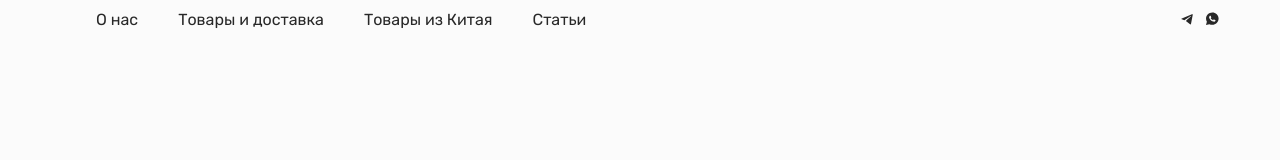
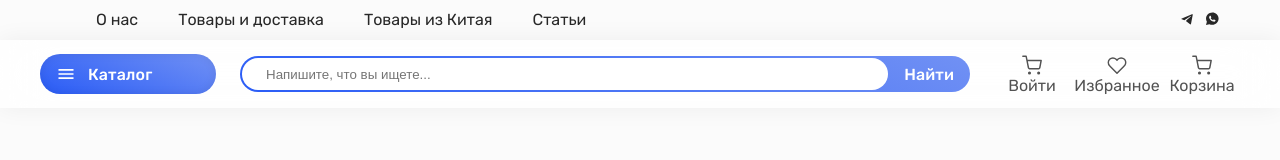
Before and after one commit to ShammasovAmir/magazin-test-0987, a website built with Parcel: page src/index.html in a window 1280 px wide. Built offline with nearby package versions, Linux system fonts and the light colour scheme.

Commit message:
added nav bottom

```diff
--- a/src/index.html
+++ b/src/index.html
@@ -13,7 +13,11 @@
     <link rel="stylesheet" href="scss/main.scss" />
   </head>
   <body>
-    <!-- Навигация -->
+    <!--
+      /*
+       * Навигация
+       */
+     -->
     <nav class="nav">
       <div class="nav__top">
         <div class="container">
@@ -49,6 +53,62 @@
           </div>
         </div>
       </div>
+      <div class="nav__bottom">
+        <div class="container">
+          <div class="nav__bottom-container">
+            <div class="catalog-btn">
+              <img
+                src="./assets/icons/burger-white.svg"
+                alt=""
+                class="catalog-btn__img"
+              />
+              <div class="catalog-btn__text">Каталог</div>
+            </div>
+            <div class="search">
+              <input
+                type="text"
+                name=""
+                id=""
+                placeholder="Напишите, что вы ищете..."
+                class="search__input"
+              />
+              <div class="search__btn">Найти</div>
+            </div>
+            <ul class="nav__bottom-buttons">
+              <li class="nav__bottom-button">
+                <a href="#">
+                  <img
+                    src="./assets/icons/login-icon.svg"
+                    alt=""
+                    class="nav__bottom-button-icon"
+                  />
+                  <p class="nav__bottom-button-text">Войти</p>
+                </a>
+              </li>
+              <li class="nav__bottom-button">
+                <a href="#">
+                  <img
+                    src="./assets/icons/heart-icon.svg"
+                    alt=""
+                    class="nav__bottom-button-icon"
+                  />
+                  <p class="nav__bottom-button-text">Избранное</p>
+                </a>
+              </li>
+              <li class="nav__bottom-button">
+                <a href="#">
+                  <img
+                    src="./assets/icons/cart-icon.svg"
+                    alt=""
+                    class="nav__bottom-button-icon"
+                  />
+                  <p class="nav__bottom-button-text">Корзина</p>
+                </a>
+              </li>
+            </ul>
+          </div>
+        </div>
+      </div>
     </nav>
   </body>
 </html>
--- a/src/scss/components/_navigation.scss
+++ b/src/scss/components/_navigation.scss
@@ -32,4 +32,108 @@
     justify-content: end;
     align-items: center;
   }
+
+  &__bottom {
+    padding-top: 14px;
+    padding-bottom: 14px;
+    background: rgba(255, 255, 255, 0.8);
+    box-shadow: 0px 0px 24px 0px rgba(0, 0, 0, 0.06);
+    backdrop-filter: blur(25px);
+  }
+
+  &__bottom-container {
+    display: flex;
+    justify-content: center;
+    align-items: center;
+    gap: 24px;
+  }
+
+  .catalog-btn {
+    cursor: pointer;
+    display: flex;
+    width: 176px;
+    padding: 10px 24px 10px 16px;
+    align-items: center;
+    gap: 12px;
+    flex-shrink: 0;
+    border-radius: 60px;
+    background: var(
+      --blue-linear,
+      linear-gradient(23deg, #2a5cf6 0%, #2a5cf6 0.01%, #7191f4 100%)
+    );
+    box-shadow: 0px 0px 10px 0px rgba(0, 0, 0, 0.08) inset;
+
+    &__text {
+      color: #fff;
+      text-align: center;
+      font-size: 16px;
+      font-style: normal;
+      font-weight: 500;
+      line-height: normal;
+      letter-spacing: 0.1px;
+    }
+  }
+
+  .search {
+    cursor: pointer;
+    display: flex;
+    padding: 2px 16px 2px 2px;
+    align-items: center;
+    gap: 16px;
+    flex: 1 0 0;
+    border-radius: 56px;
+    background: var(
+      --blue-linear,
+      linear-gradient(23deg, #2a5cf6 0%, #2a5cf6 0.01%, #7191f4 100%)
+    );
+
+    &__input {
+      outline: none;
+      border: 0;
+      display: flex;
+      padding: 9px 22px 8px 24px;
+      align-items: flex-start;
+      gap: 10px;
+      flex: 1 0 0;
+      border-radius: 58px;
+      background: #fff;
+    }
+
+    &__btn {
+      color: #fff;
+      font-size: 16px;
+      font-style: normal;
+      font-weight: 500;
+      line-height: normal;
+      letter-spacing: 0.1px;
+    }
+  }
+
+  &__bottom-buttons {
+    display: flex;
+    align-items: flex-start;
+    gap: 9px;
+    opacity: 0.8;
+  }
+
+  &__bottom-button {
+    a {
+      text-decoration: none;
+      display: flex;
+      width: 76px;
+      flex-direction: column;
+      align-items: center;
+      gap: 2px;
+      text-align: center;
+    }
+
+    &-icon {
+      color: #282828;
+      margin: 0 auto;
+    }
+
+    &-text {
+      color: #282828;
+    }
+  }
 }
```
Also changed, not shown: src/assets/icons/burger-white.svg (added), src/assets/icons/cart-icon.svg (added), src/assets/icons/heart-icon.svg (added), src/assets/icons/login-icon.svg (added).
